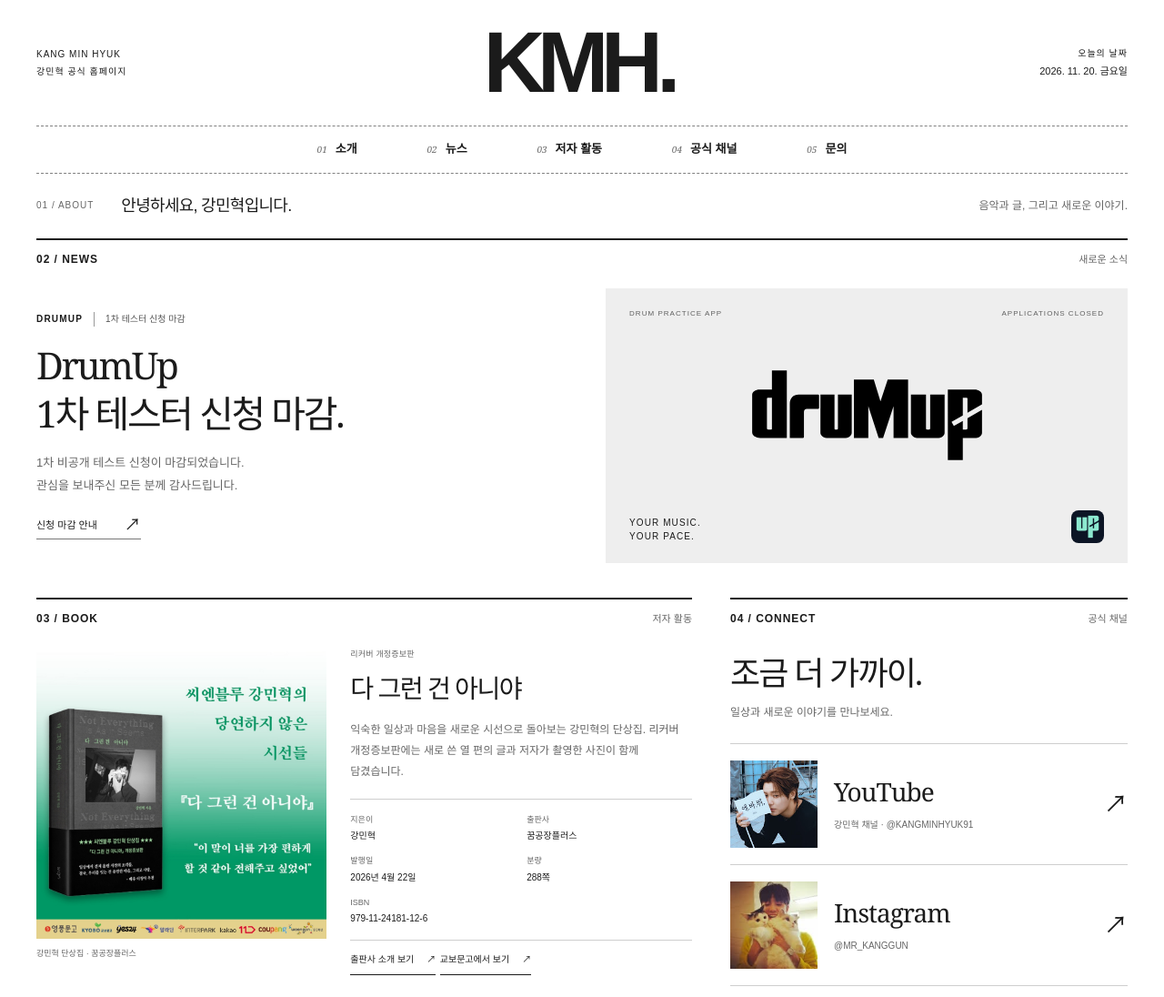
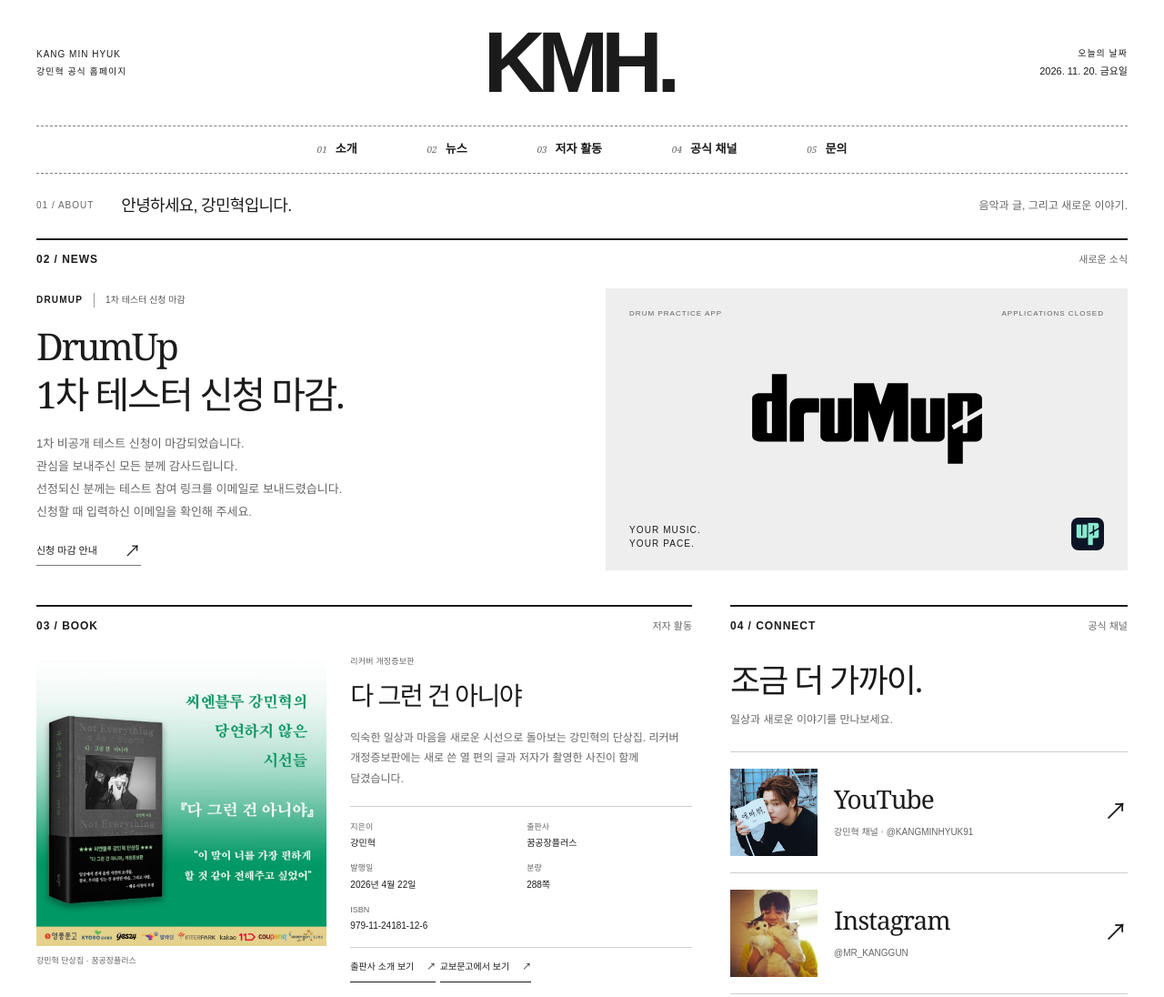
Before and after one commit to yellowdust628/kangminhyuk-website, a plain HTML site: page index.html in a window 1280 px wide. Shown: the top 1096 px of the page at 91% size. Drawn offline with Linux system fonts and the light colour scheme.

Commit message:
Add DrumUp tester email notice to homepage

```diff
--- a/index.html
+++ b/index.html
@@ -51,11 +51,11 @@
     </section>
     <section id="news" class="editorial-news wrap" aria-labelledby="news-title">
       <div class="editorial-section-title"><h2 id="news-title" data-kmh-news>02 / NEWS</h2><span>새로운 소식</span></div>
-      <a class="lead-story" href="./drumup/#testing" aria-label="DrumUp 1차 테스터 신청 마감 안내 보기">
+      <a class="lead-story" href="./drumup/#testing" aria-label="DrumUp 1차 테스터 신청 마감 안내 보기" aria-describedby="drumup-selection-email">
         <div class="lead-copy">
           <div class="story-meta"><span>DRUMUP</span><span class="story-status">1차 테스터 신청 마감</span></div>
           <h3>DrumUp<br>1차 테스터 신청 마감.</h3>
-          <p>1차 비공개 테스트 신청이 마감되었습니다.<br>관심을 보내주신 모든 분께 감사드립니다.</p>
+          <p>1차 비공개 테스트 신청이 마감되었습니다.<br>관심을 보내주신 모든 분께 감사드립니다.<br><span id="drumup-selection-email">선정되신 분께는 테스트 참여 링크를 이메일로 보내드렸습니다.<br>신청할 때 입력하신 이메일을 확인해 주세요.</span></p>
           <span class="story-link">신청 마감 안내 <span aria-hidden="true">↗</span></span>
         </div>
         <div class="lead-visual" aria-hidden="true">
```
